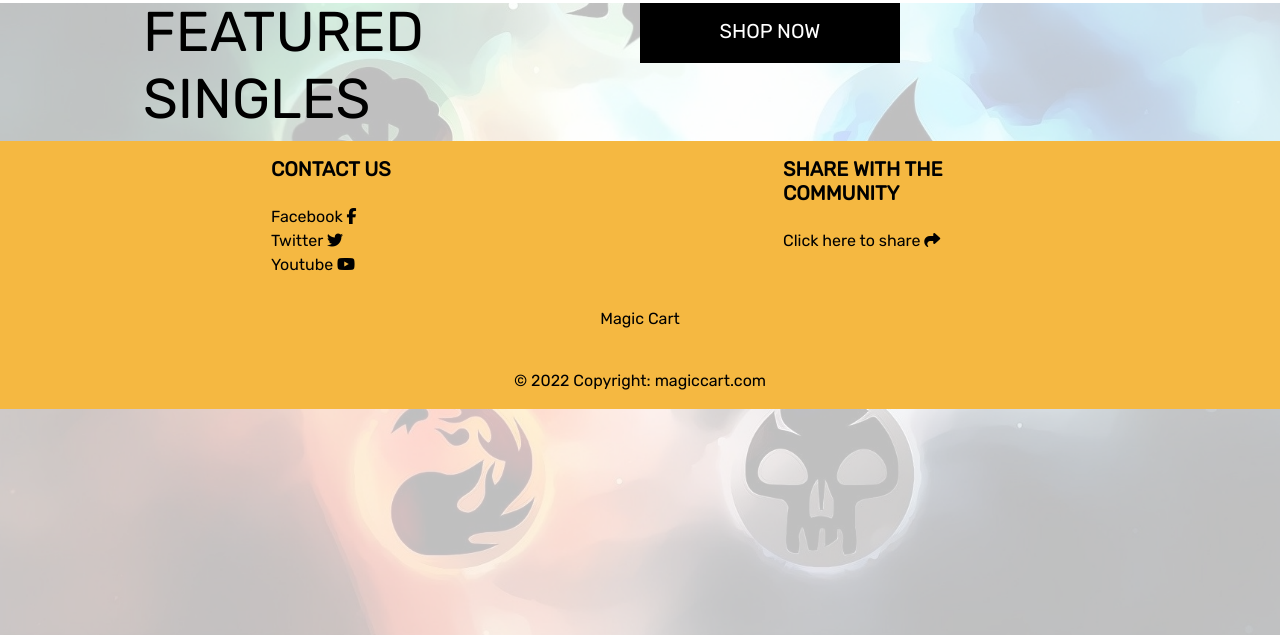
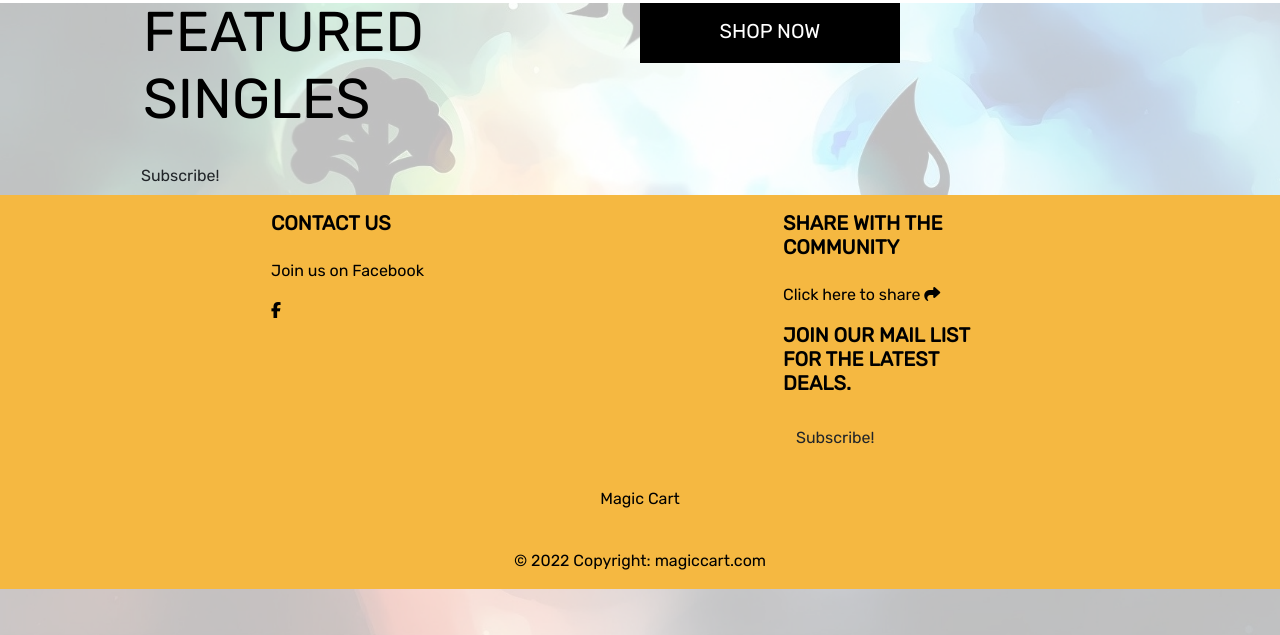
Before and after one commit to GitMulC/magiccart, a Django app: page / in a window 1280 px wide. Shown: the part 165-800 px from the top of the page. Run offline with Django 3.2, Linux system fonts and the light colour scheme; parts of the project's set-up code (start-up, migrations or seed data) failed here and were passed over; some libraries are stand-ins or nearby versions; some web fonts are replaced.

Commit message:
Add mailist form to templates

```diff
--- a/home/templates/home/index.html
+++ b/home/templates/home/index.html
@@ -24,4 +24,16 @@
             </h4>
         </div>
     </div>
+
+    <div class="container">
+        <div class="row">
+            <form method="POST" action="{% url 'maillist' %}" id="newsletter-form" enctype="multipart/form-data">
+                {% csrf_token %}
+                {{ maillist_form | crispy }}
+                <div class="mt-3">
+                  <button class="btn btn-main hvr-black-pulse" type="submit">Subscribe!</button>
+                </div>
+              </form>
+        </div>
+    </div>
 {% endblock %}
--- a/templates/base.html
+++ b/templates/base.html
@@ -203,41 +203,26 @@
 
     <!-- Footer -->
 <footer class="page-footer font-small magic-cart-bg text-black">
-
-  <!-- Footer Links -->
   <div class="container text-center text-md-left">
-
-    <!-- Grid row -->
     <div class="row">
-
-      <!-- Grid column -->
       <div class="col-md-3 mx-auto">
 
-        <!-- Links -->
         <h5 class="font-weight-bold text-uppercase mt-3 mb-4">Contact Us</h5>
 
 
         <ul class="list-unstyled">
           <li>
-            <a href="#!">Facebook  <i class="fab fa-facebook-f"></i></a>
+            <p>Join us on Facebook</p>
           </li>
           <li>
-            <a href="#!">Twitter  <i class="fab fa-twitter"></i></a>
-          </li>
-          <li>
-            <a href="#!">Youtube  <i class="fab fa-youtube"></i></a>
+            <a href="#!"><i class="fab fa-facebook-f"></i></a>
           </li>
         </ul>
-
       </div>
-      <!-- Grid column -->
 
       <hr class="clearfix w-100 d-md-none">
 
-      <!-- Grid column -->
       <div class="col-md-3 mx-auto">
-
-        <!-- Links -->
         <h5 class="font-weight-bold text-uppercase mt-3 mb-4">Share with the Community</h5>
 
         <ul class="list-unstyled">
@@ -246,18 +231,25 @@
           </li>
         </ul>
 
+        <h5 class="font-weight-bold text-uppercase mt-3 mb-4">Join our Mail List for the latest deals.</h5>
+
+        <ul class="list-unstyled">
+          <li>
+            <form method="POST" action="{% url 'maillist' %}" id="newsletter-form" enctype="multipart/form-data">
+              {% csrf_token %}
+              {{ maillist_form | crispy }}
+              <div class="mt-3">
+                <button class="btn btn-main hvr-black-pulse" type="submit">Subscribe!</button>
+              </div>
+            </form>
+          </li>
+        </ul>
       </div>
-      <!-- Grid column -->
 
       <hr class="clearfix w-100 d-md-none">
 
-
     </div>
-    <!-- Grid row -->
-
   </div>
-  <!-- Footer Links -->
-
   <!-- Copyright & Social Media Links -->
   <div class="footer-copyright text-center py-3">
     <h6>Magic Cart</h6>
@@ -266,10 +258,7 @@
   <div class="footer-copyright text-center py-3">© 2022 Copyright:
     <a href="/">magiccart.com</a>
   </div>
-  <!-- Copyright -->
-
 </footer>
-<!-- Footer -->
 
   </body>
 </html>
```
